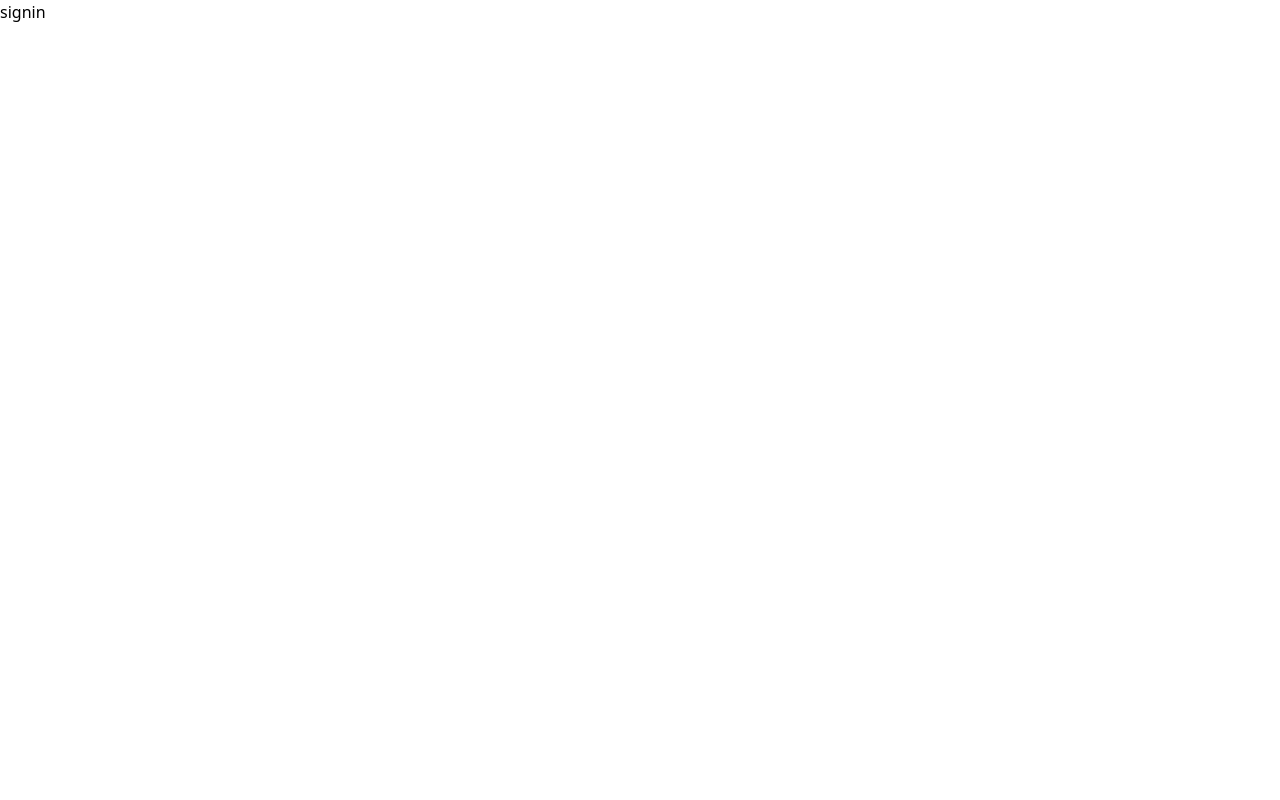
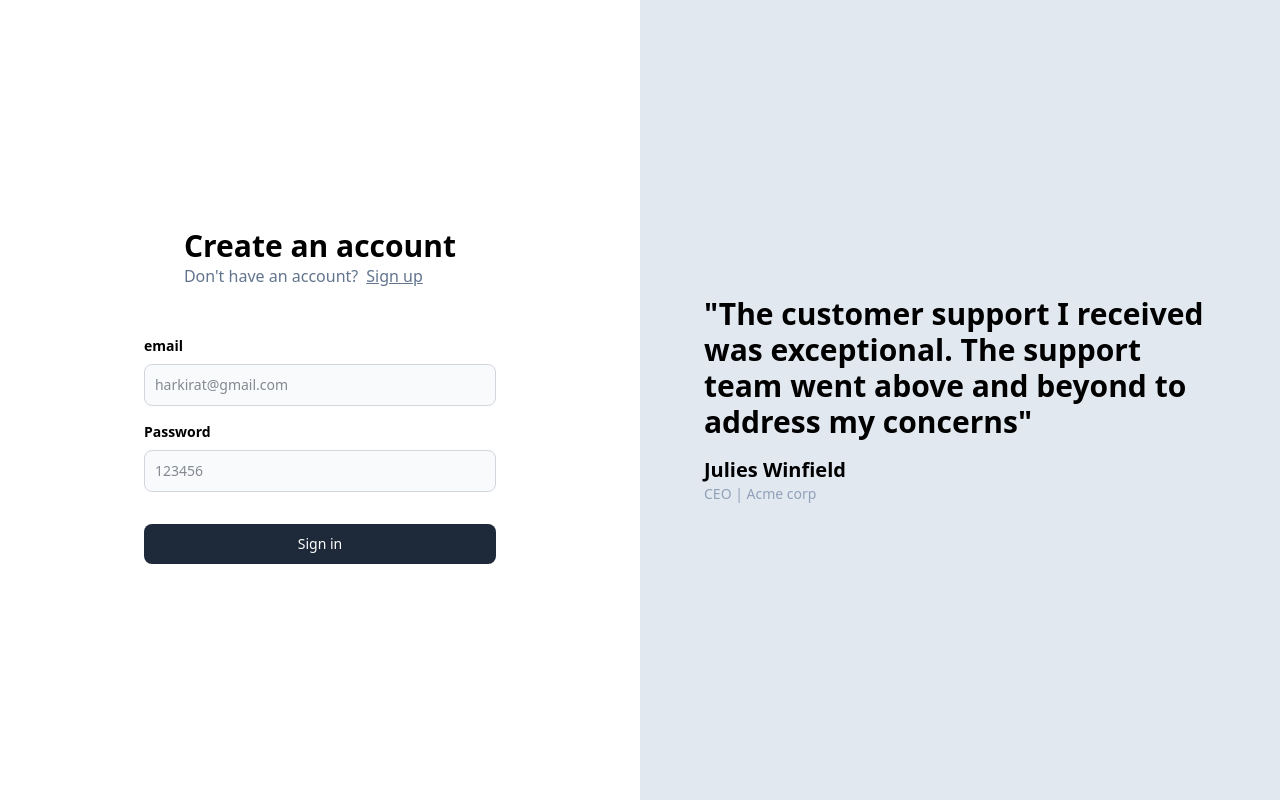
Before and after one commit to vansh-commits/blog-app, a React (Vite) app in the folder frontend/: page /signin in a window 1280 px wide. Built offline with nearby package versions, Linux system fonts and the light colour scheme.

Commit message:
made signin page

```diff
--- a/frontend/src/pages/Signin.tsx
+++ b/frontend/src/pages/Signin.tsx
@@ -1,11 +1,23 @@
 import React from 'react'
+import Quote from '../components/Quote'
+import { Auth } from '../components/Auth'
 
 const Signin = () => {
+
   return (
     <div>
-      signin
+        <div className="grid lg:grid-cols-2 grid-cols-1">
+            <div>
+                <Auth type="signin" />
+            </div>
+            <div className="hidden lg:block">
+                <Quote />
+            </div>
+        </div>
     </div>
-  )
+
+)
+
 }
 
 export default Signin
```
